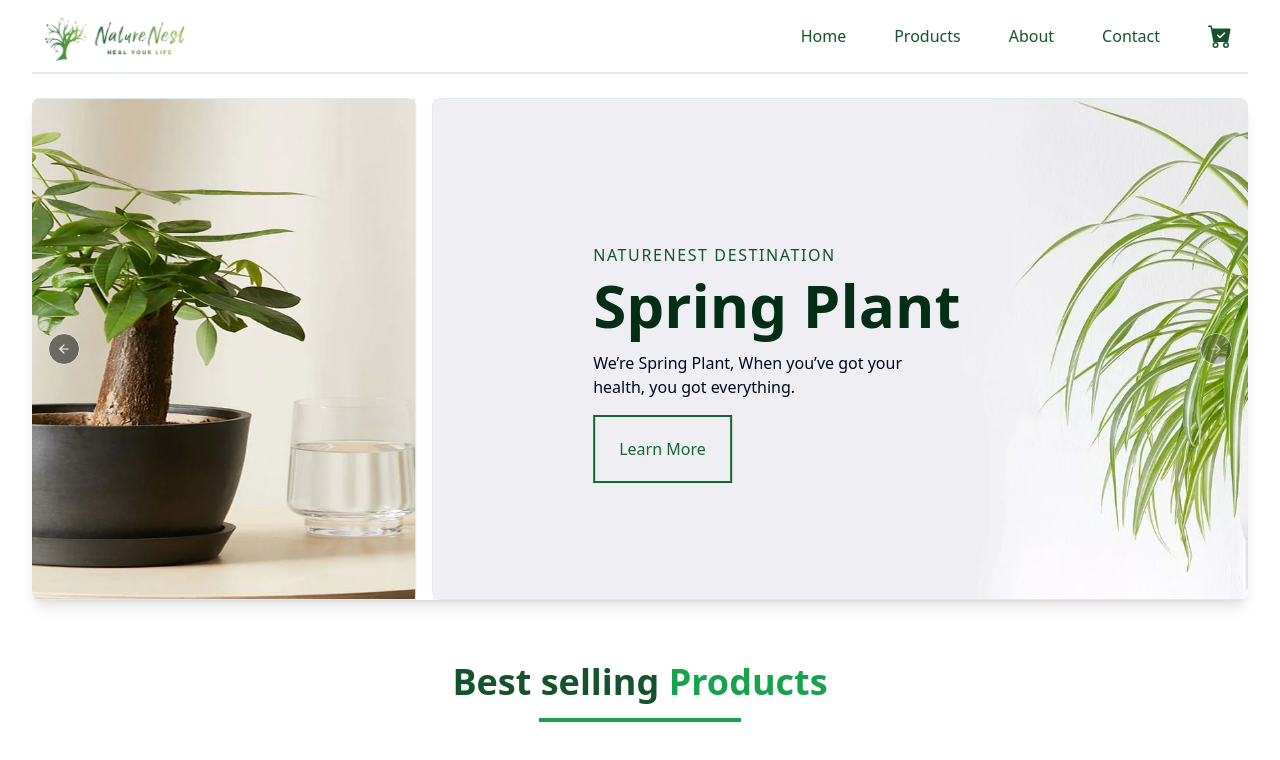
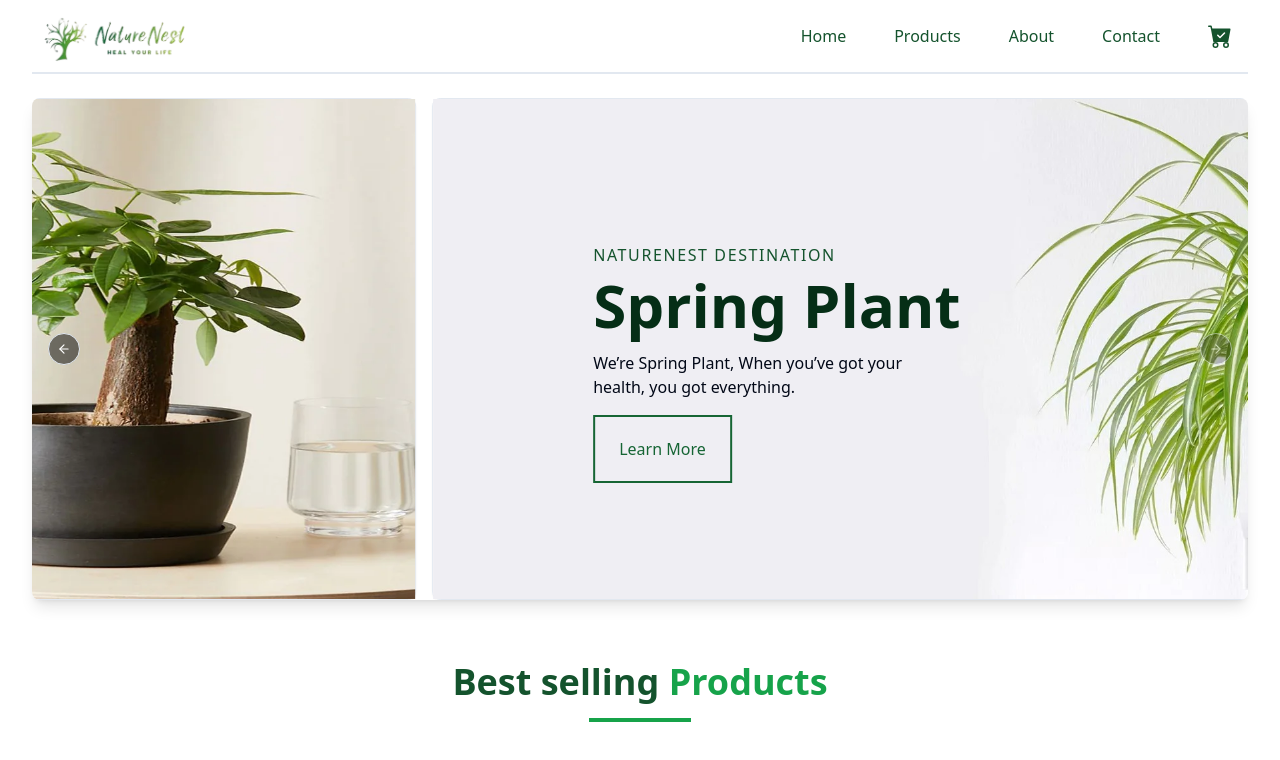
Before and after one commit to sabrinara/online-nursery-client, a React (Vite) app: page / in a window 1280 px wide. Shown: the top 760 px of the page. Built offline with nearby package versions, Linux system fonts and the light colour scheme; grey boxes are pictures that could not be loaded.

Commit message:
category home section respoinsive design done

```diff
--- a/src/components/AllCard/CategoryCard.tsx
+++ b/src/components/AllCard/CategoryCard.tsx
@@ -55,10 +55,10 @@ const CategoryCard = () => {
         },
     ]
     return (
-        <div className="my-28">
+        <div className="my-10 md:my-28">
             <div className="grid grid-cols-1 md:grid-cols-4 gap-4">
                 {data.map((item , index) => (
-                    <div   className={`rounded-2xl mb-5 ${index % 2 === 0 ? 'translate-y-10' : '-translate-y-10'}`}
+                    <div   className={`rounded-2xl mb-5 ${index % 2 === 0 ? 'translate-y-0 md:translate-y-10' : 'translate-y-0 md:-translate-y-10'}`}
                     key={item.id}>
                         <div className="relative group">
                             <img src={item.imageUrl} alt={item.title} className="w-full h-96 " />
--- a/src/components/HomeCategory/HomeCategory.tsx
+++ b/src/components/HomeCategory/HomeCategory.tsx
@@ -7,7 +7,7 @@ const HomeCategory = () => {
         <div>
         <h2 className="text-2xl md:text-4xl font-bold my-4 text-center ">Some Propular <span className="text-green-600">Categories</span></h2>
         {/* <h5 className="text-base md:text-xl mt-6  mb-2 font-bold text-center">Our top selling products</h5> */}
-        <hr className="border-2 border-green-800 w-1/12 mx-auto mb-10"/>
+        <hr className="border-2 border-green-800 w-5/12 md:w-1/12 mx-auto mb-10"/>
         </div>
 
         <CategoryCard />
--- a/src/components/TopProducts/TopProducts.tsx
+++ b/src/components/TopProducts/TopProducts.tsx
@@ -7,7 +7,7 @@ const TopProducts = () => {
             <div>
             <h2 className="text-2xl my-4 md:text-4xl font-bold text-center ">Best selling <span className="text-green-600">Products</span></h2>
             {/* <h5 className="text-base md:text-xl mt-6  mb-2 font-bold text-center">Our top demanding products</h5> */}
-            <hr className="border-2 border-green-600 w-2/12 mx-auto"/>
+            <hr className="border-2 border-green-600 w-5/12 md:w-1/12 mx-auto"/>
             </div>
 
             <ProductCard />
```
